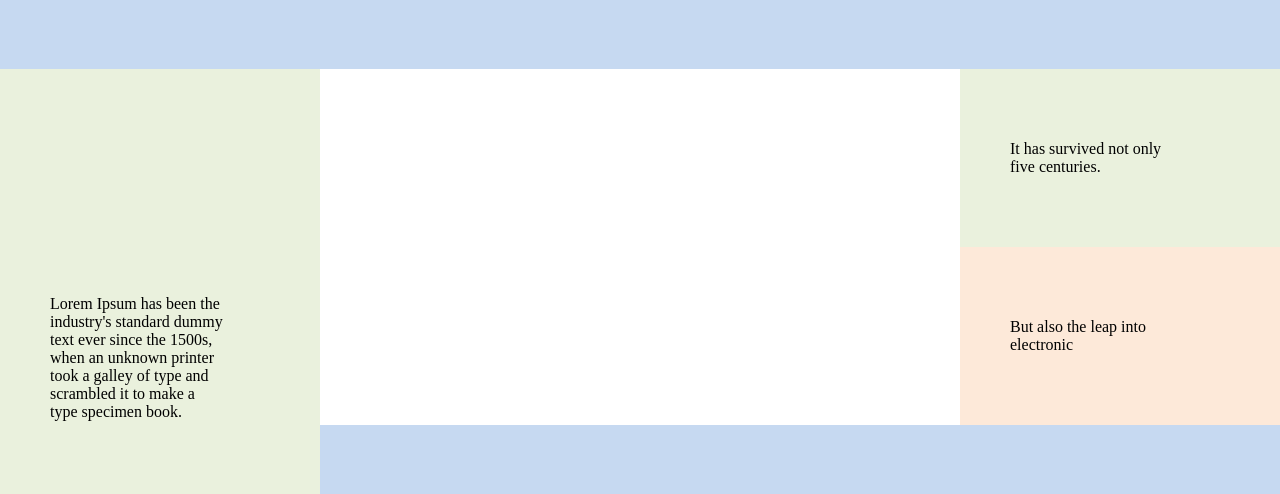
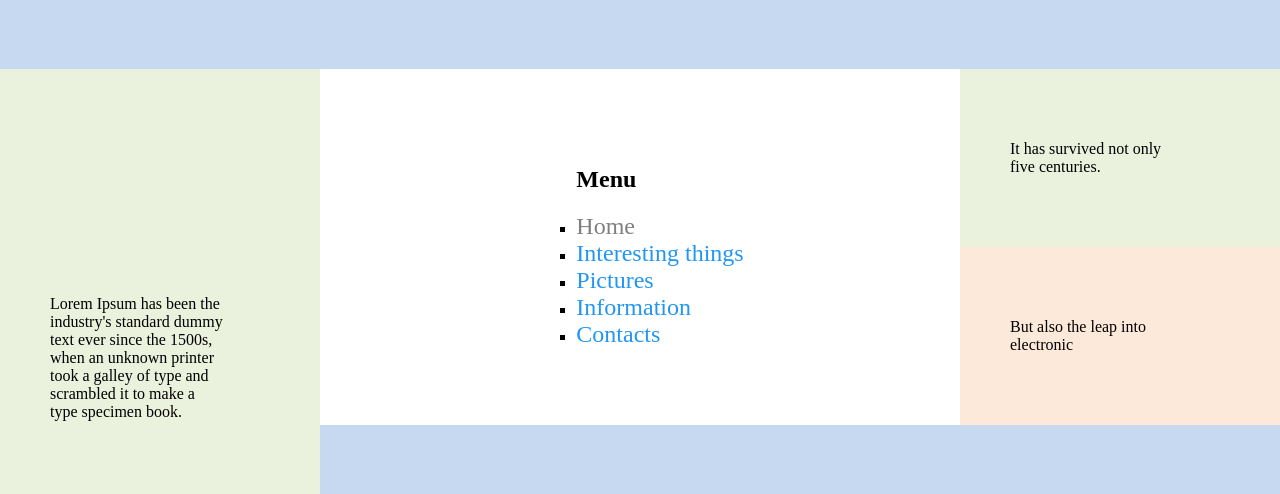
Before and after one commit to AnastasiaLytvyn/website-1-lab, a plain HTML site: page src/index.html in a window 1280 px wide. Shown: the part 153-647 px from the top of the page. Drawn offline with Linux system fonts and the light colour scheme.

Commit message:
added menu

```diff
--- a/src/index.html
+++ b/src/index.html
@@ -23,6 +23,20 @@
         scrambled it to make a type specimen book.
     </span>
     </div>
+    <div class="menu">
+        <ul>
+            <h2>Menu</h2>
+            <li>
+                <a href="index.html" class="disabled">
+                Home
+            </a>
+            </li>
+            <li><a href="content.html">Interesting things</a></li>
+            <li><a href="picture.html">Pictures</a></li>
+            <li><a href="info.html">Information</a></li>
+            <li><a href="contacts.html">Contacts</a></li>
+        </ul>
+    </div>
     <div class="right-column-top-line">
         <span>
         It has survived not only five centuries.
@@ -36,10 +50,10 @@
     <div class="footer">
         <h1 class="title">Ipsum</h1>
         <span>
-        More recently with desktop publishing
-        software like Aldus PageMaker including
-        versions of Lorem Ipsum.
-    </span>
+            More recently with desktop publishing
+            software like Aldus PageMaker including
+            versions of Lorem Ipsum.
+        </span>
     </div>
 </body>
 
--- a/src/styles.css
+++ b/src/styles.css
@@ -34,11 +34,18 @@ span {
 
 .header>span {
     width: 30%;
+    text-align: right;
 }
 
 .left-column {
     background: #EAF1DD;
     grid-area: left-column;
+}
+
+.menu {
+    background: #FFFFFF;
+    grid-area: menu;
+    justify-content: center;
 }
 
 .right-column-top-line {
@@ -60,3 +67,24 @@ span {
     width: 30%;
     text-align: right;
 }
+
+.disabled {
+    color: grey;
+    pointer-events: none;
+    text-decoration: none;
+}
+
+a {
+    color: #2196f3;
+    font-size: 24px;
+    text-decoration: none;
+}
+
+a:hover {
+    color: #1a78c2;
+    transition: .3s;
+}
+
+ul {
+    list-style-type: square;
+}
```
Also changed, not shown: src/contacts.html (+14 -1 lines), src/content.html (+14 -0 lines), src/info.html (+13 -0 lines), src/picture.html (+14 -0 lines).
